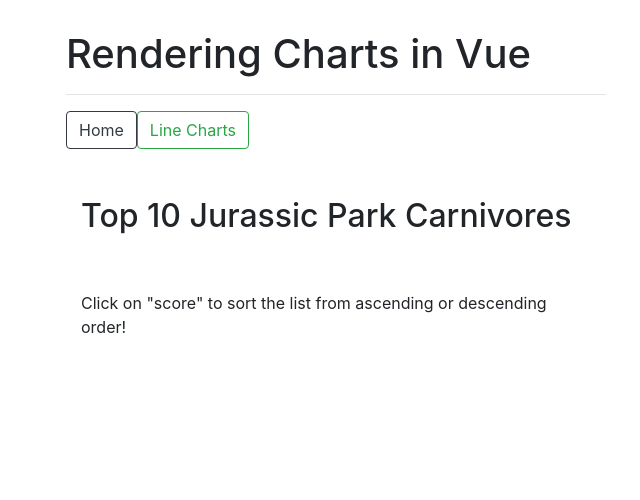
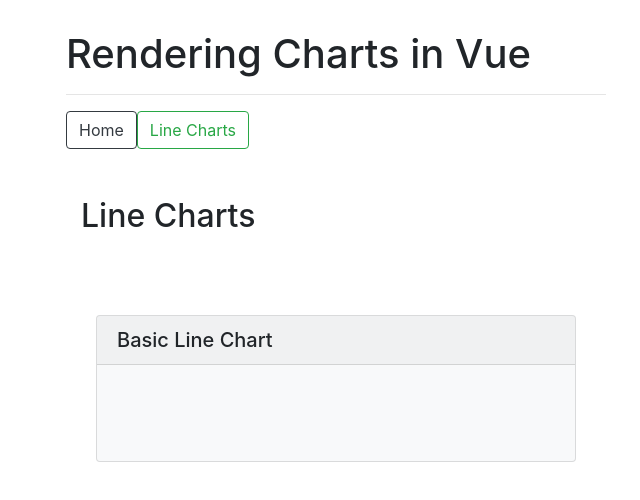
Before and after one commit to dstearle/vue-chartjs-gallery, a Vue app: page /lineCharts in a window 1280 px wide. Shown: the top 500 px of the page, without its empty margins (19-659 px from the left). Built offline with nearby package versions, Linux system fonts and the light colour scheme.

Commit message:
Added vue-chartjs npm to project

```diff
--- a/package.json
+++ b/package.json
@@ -9,8 +9,10 @@
   },
   "dependencies": {
     "bootstrap-vue": "^2.0.0-rc.21",
+    "chart.js": "^2.8.0",
     "core-js": "^2.6.5",
     "vue": "^2.6.10",
+    "vue-chartjs": "^3.4.2",
     "vue-router": "^3.0.6"
   },
   "devDependencies": {
--- a/src/components/Home.vue
+++ b/src/components/Home.vue
@@ -2,7 +2,7 @@
 
     <div class="py-5">
 
-        Welcome to the home page. Feel free to click around and see different lists.
+        Welcome to the home page. Feel free to click around and see different charts.
 
     </div>
 
--- a/src/components/charts/LineCharts.vue
+++ /dev/null
@@ -1,7 +0,0 @@
-<template>
-    <div class="container">
-        <h2 class="py-5">Top 10 Jurassic Park Carnivores</h2>
-        <p>Click on "score" to sort the list from ascending or descending order!</p>
-
-    </div>
-</template>
--- /dev/null
+++ b/src/components/charts/linecharts/ChartOne.vue
@@ -0,0 +1,21 @@
+<template>
+
+  <div class="container">
+
+    <div class="card bg-light">
+
+        <h5 class="card-header">Basic Line Chart</h5>
+
+        <div class="col card-body p-5">
+
+            <div class="row align-items-center justify-content-center">
+
+            </div>
+
+          </div>
+
+    </div>
+
+  </div>
+
+</template>
--- /dev/null
+++ b/src/components/charts/linecharts/LineChartsIndex.vue
@@ -0,0 +1,26 @@
+<template>
+    <div class="container">
+        <h2 class="py-5">Line Charts</h2>
+
+        <br>
+
+        <app-chart-one></app-chart-one>
+
+    </div>
+</template>
+
+<script>
+
+import chartOne from "./ChartOne.vue";
+
+export default {
+
+    components: {
+
+        appChartOne: chartOne
+
+    },
+
+}
+
+</script>
--- a/src/routes.js
+++ b/src/routes.js
@@ -2,7 +2,7 @@ import Home from './components/Home.vue';
 import Header from './components/Header.vue';
 
 // Imports for the lists
-import LineCharts from './components/charts/LineCharts.vue';
+import LineCharts from './components/charts/linecharts/LineChartsIndex.vue';
 // import ListTwo from './components/lists/ListTwo.vue';
 // import ListThree from './components/lists/ListThree.vue';
 // import ListFour from './components/lists/ListFour.vue';
```
Also changed, not shown: 1 other file (tests, documents, lock files or other folders).
